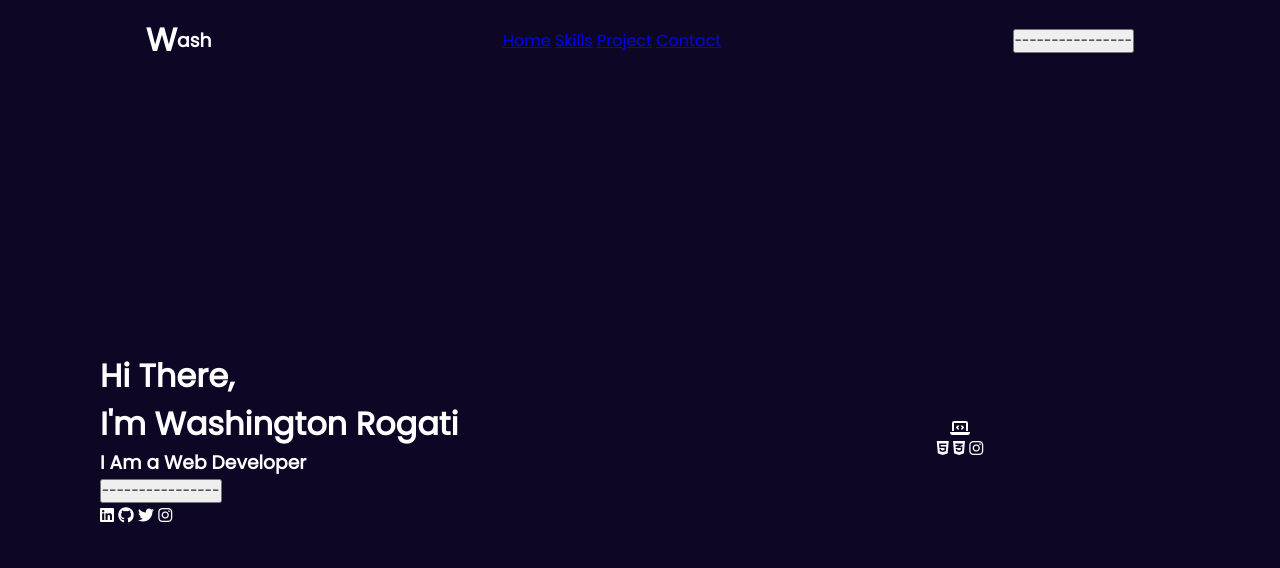
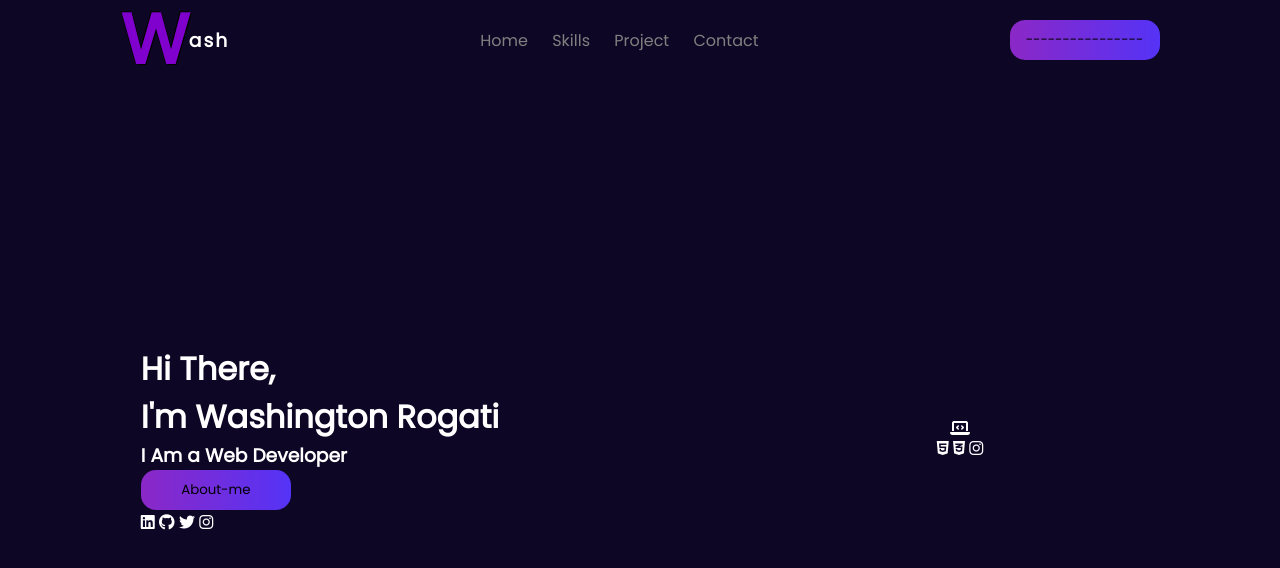
Before and after one commit to WashRogati/meu-portfolio, a plain HTML site: page index.html in a window 1280 px wide. Drawn offline with Linux system fonts and the light colour scheme.

Commit message:
Stylized Header

```diff
--- a/css/1_base/1_base.css
+++ b/css/1_base/1_base.css
@@ -4,6 +4,8 @@
     padding: 0;
     box-sizing: border-box;
     font-family: "Poppins";
+    text-decoration: none;
+    transition: 0.5s;
 }
 
 body{
@@ -40,9 +42,8 @@ article{
 main{
     display: flex;
     justify-content: center;
+    align-items: center;
     flex-direction: column;
-    padding-left: 100px;
-    padding-right: 0;
     grid-area: main;
 }
 
--- a/css/2_components/2_components.css
+++ b/css/2_components/2_components.css
@@ -0,0 +1,26 @@
+/*Header/navbar*/
+
+.logo > h1{
+    font-weight: 900;
+    font-size: 70px;
+    text-shadow: 1px 1px black, -1px -1px black;
+    color: #8000CE;
+}
+.logo > h3{
+    letter-spacing: 2px;
+}
+
+nav > a{
+color: grey;
+margin: 10px;
+}
+
+.btn{
+    width: 150px;
+    height: 40px;
+    border:none;
+    border-radius: 15px;
+    background-image: linear-gradient(to right, #8B28C7 , #5533F6 );
+}
+
+/*Main*/
--- a/css/3_tools/3_tools.css
+++ b/css/3_tools/3_tools.css
@@ -0,0 +1,3 @@
+nav > a:hover{
+    color: white;
+}
--- a/index.html
+++ b/index.html
@@ -23,19 +23,21 @@
                 <a href="#">Project</a>
                 <a href="#">Contact</a>
             </nav>
-            <a href="#"><button>----------------</button></a>
+            <a href="#"><button class="btn">----------------</button></a>
         </header>
     <main>
+        <div class="left-side">
         <h1>Hi There,</h1>
         <h1>I'm Washington Rogati</h1>
         <h3>I Am a Web Developer</h3>
-        <a href="#"><button>----------------</button></a>
+        <a href="#"><button class="btn">About-me</button></a>
         <div class="links">
             <i class="fa-brands fa-linkedin"></i>
             <i class="fa-brands fa-github"></i>
             <i class="fa-brands fa-twitter"></i>
             <i class="fa-brands fa-instagram"></i>
         </div>
+    </div>
     </main>
     <article>
         <i class="fa-solid fa-laptop-code"></i>
```
